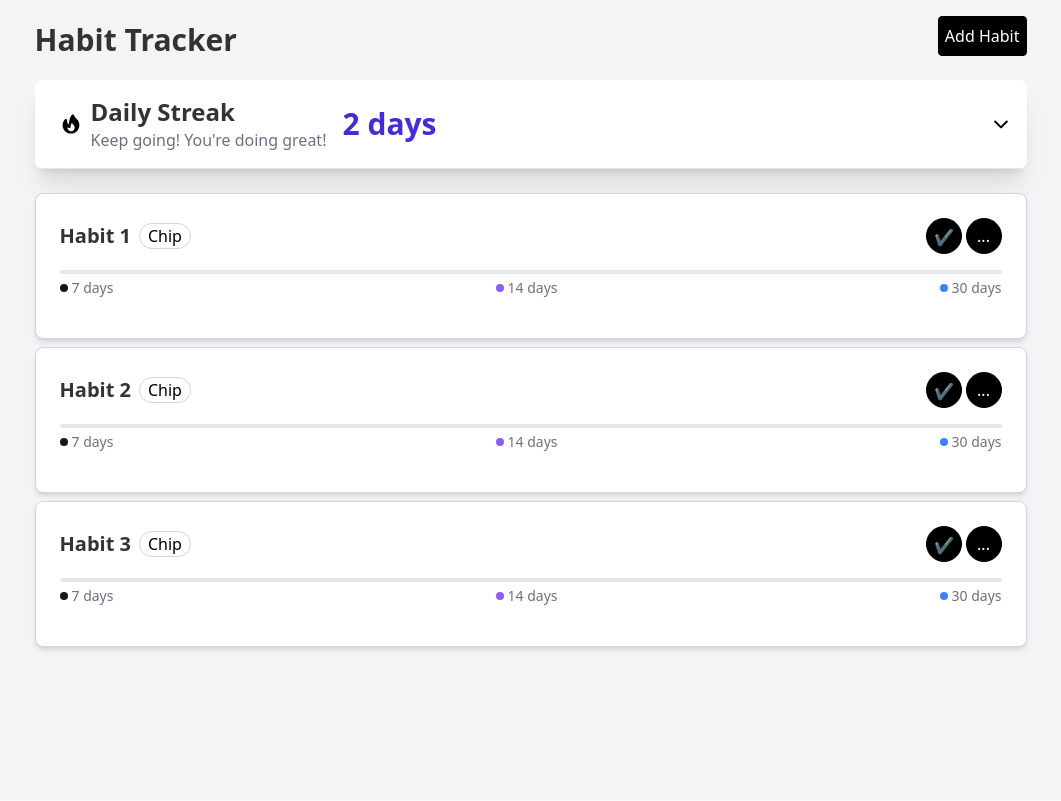
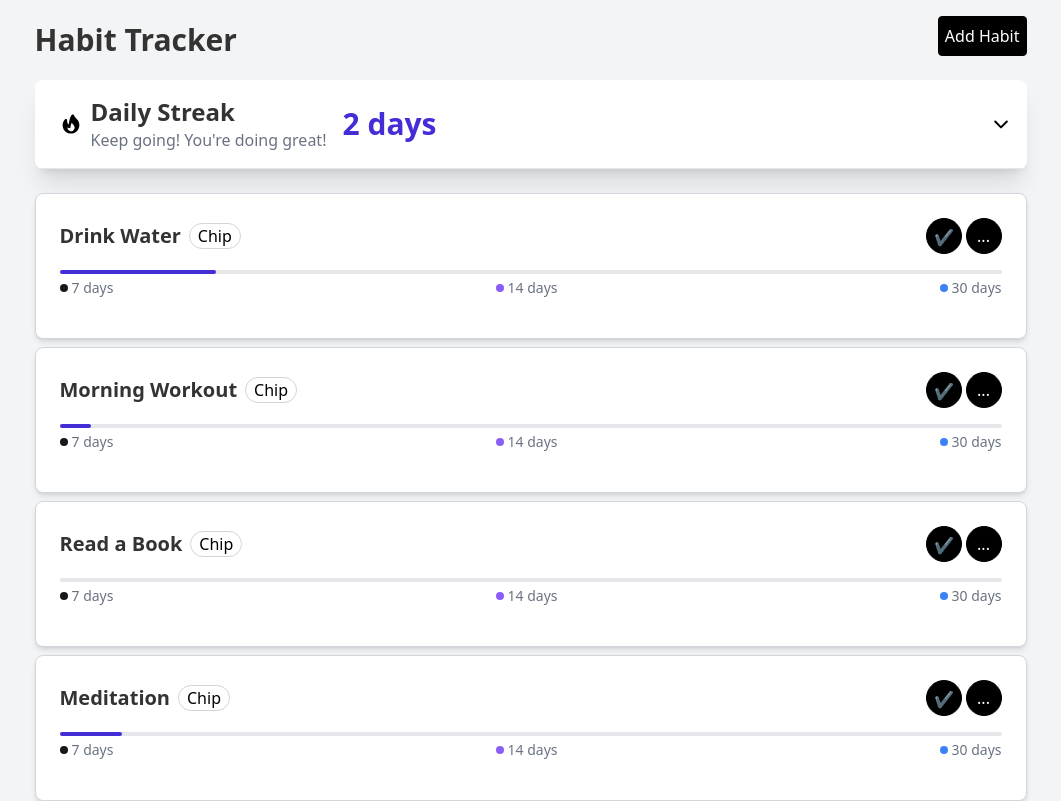
Before and after one commit to vlad-demchuk/habit-tracker_reactjs, a React (Vite) app: page / in a window 1280 px wide. Shown: the top 801 px of the page, without its empty margins (102-1163 px from the left). Built offline with nearby package versions, Linux system fonts and the light colour scheme.

Commit message:
Refactor List and Sidebar components: enhance habit selection, improve loading/error states, and update habit data structure

```diff
--- a/src/components/ui/Sidebar.tsx
+++ b/src/components/ui/Sidebar.tsx
@@ -5,7 +5,12 @@ import { CloseButton } from '@/components';
 
 import { SidebarProps } from '@/types/sidebar.ts';
 
-export const Sidebar = ({ isOpen, onClose, title, children }: SidebarProps) => {
+export const Sidebar = ({
+  isOpen,
+  onClose,
+  title = 'Title',
+  children,
+}: SidebarProps) => {
   const containerRef = useRef<HTMLElement | null>(null);
   const [isMounted, setIsMounted] = useState(false);
 
--- /dev/null
+++ b/src/data/mocks/habit.json
@@ -0,0 +1,47 @@
+[
+  {
+    "id": "habit-1",
+    "userId": "user-1",
+    "title": "Drink Water",
+    "description": "Drink at least 2 liters of water daily",
+    "createdAt": "2024-12-01T08:30:00.000Z",
+    "lastCompletedDate": "2025-06-07T09:00:00.000Z",
+    "streak": 5
+  },
+  {
+    "id": "habit-2",
+    "userId": "user-1",
+    "title": "Morning Workout",
+    "description": "15 minutes of stretching and core",
+    "createdAt": "2025-01-15T07:00:00.000Z",
+    "lastCompletedDate": "2025-06-07T07:30:00.000Z",
+    "streak": 1
+  },
+  {
+    "id": "habit-3",
+    "userId": "user-1",
+    "title": "Read a Book",
+    "description": "Read 10 pages of any book",
+    "createdAt": "2025-03-10T12:45:00.000Z",
+    "lastCompletedDate": null,
+    "streak": 0
+  },
+  {
+    "id": "habit-4",
+    "userId": "user-1",
+    "title": "Meditation",
+    "description": null,
+    "createdAt": "2025-05-01T06:15:00.000Z",
+    "lastCompletedDate": "2025-06-07T06:30:00.000Z",
+    "streak": 2
+  },
+  {
+    "id": "habit-5",
+    "userId": "user-1",
+    "title": "Write Journal",
+    "description": "Reflect on your day for 5 minutes",
+    "createdAt": "2025-02-20T22:00:00.000Z",
+    "lastCompletedDate": "2025-06-05T21:59:00.000Z",
+    "streak": 0
+  }
+]
--- a/src/features/habits/components/AddFormModal.tsx
+++ b/src/features/habits/components/AddFormModal.tsx
@@ -14,7 +14,6 @@ interface HabitFormData {
   description: string;
 }
 
-// eslint-disable-next-line @typescript-eslint/no-unused-vars
 const AddFormModal = ({ isOpen, onClose, onSubmit }: Props) => {
   const [formData, setFormData] = useState<HabitFormData>({
     title: '',
@@ -38,7 +37,13 @@ const AddFormModal = ({ isOpen, onClose, onSubmit }: Props) => {
 
   return (
     <Modal isOpen={isOpen} closeModal={onClose} title="Add New Habit">
-      <form className="w-[60vw] flex flex-col gap-4">
+      <form
+        className="w-[60vw] flex flex-col gap-4"
+        onSubmit={(e) => {
+          e.preventDefault();
+          onSubmit();
+        }}
+      >
         <div className="flex flex-col">
           <label htmlFor="title">
             Title<span className="text-red-500">*</span>
@@ -63,7 +68,12 @@ const AddFormModal = ({ isOpen, onClose, onSubmit }: Props) => {
         </div>
 
         <section className="flex gap-2 justify-end">
-          <Button variant="destructive" onClick={() => console.log('edit')}>
+          <Button
+            variant="destructive"
+            onClick={() => {
+              onClose();
+            }}
+          >
             Cancel
           </Button>
           <Button variant="primary" onClick={() => console.log('del')}>
--- a/src/features/habits/components/DetailsSidebar.tsx
+++ b/src/features/habits/components/DetailsSidebar.tsx
@@ -7,16 +7,17 @@ const DetailsSidebar = ({
   isOpen,
   onClose,
   title,
-  createdAt,
-  streak,
+  selectedHabit,
   children,
 }: HabitDetailsSidebarProps) => {
+  const { description, streak, createdAt } = selectedHabit ?? {};
+
   return (
     <Sidebar isOpen={isOpen} onClose={onClose} title={title}>
       <div className="grid gap-y-4">
         <section>
           <h4 className="uppercase text-gray-500 text-sm">Description</h4>
-          <p className="text-base">Habit description</p>
+          <p className="text-base">{description}</p>
         </section>
 
         <section>
--- a/src/features/habits/components/List.tsx
+++ b/src/features/habits/components/List.tsx
@@ -1,12 +1,27 @@
+import { Habit } from '@/features/habits/types';
+
 import { ListItem } from './ListItem';
 
-const habits = ['Habit 1', 'Habit 2', 'Habit 3'];
+interface Props {
+  isLoading: boolean;
+  isError: string;
+  habits: Habit[];
+  onHabitSelect: (habit: Habit) => void;
+}
 
-export const List = () => {
+export const List = ({ isLoading, isError, habits, onHabitSelect }: Props) => {
+  if (isLoading) {
+    return 'Loading...';
+  }
+
+  if (isError) {
+    return 'Something went wrong';
+  }
+
   return (
     <section className="grid gap-y-2">
       {habits.map((habit) => (
-        <ListItem key={habit} title={habit} />
+        <ListItem key={habit.id} habit={habit} onHabitSelect={onHabitSelect} />
       ))}
     </section>
   );
--- a/src/features/habits/components/ListItem.tsx
+++ b/src/features/habits/components/ListItem.tsx
@@ -1,6 +1,18 @@
 import { Button } from '@/components';
 
-export const ListItem = ({ title }: { title: string }) => {
+import { Habit } from '@/features/habits/types';
+import { getProgressBarValue } from '@/features/habits/utils';
+
+interface Props {
+  habit: Habit;
+  onHabitSelect: (habit: Habit) => void;
+}
+
+export const ListItem = ({ habit, onHabitSelect }: Props) => {
+  const { title, streak } = habit;
+
+  const progress = getProgressBarValue(streak);
+
   return (
     <article className="p-6 md:pb-10 grid gap-y-4 border-1 border-gray-300 rounded-lg shadow-md bg-white">
       <header className="flex justify-between">
@@ -13,14 +25,22 @@ export const ListItem = ({ title }: { title: string }) => {
 
         <div className="flex gap-1">
           <Button className="rounded-full size-9">✔</Button>
-          <Button className="rounded-full flex items-center justify-center size-9">
+          <Button
+            onClick={() => onHabitSelect(habit)}
+            className="rounded-full flex items-center justify-center size-9"
+          >
             ...
           </Button>
         </div>
       </header>
 
       <div>
-        <div className="mb-1 w-full h-1 bg-gray-200 rounded-full" />
+        <div className="mb-1 w-full h-1 bg-gray-200 rounded-full">
+          <div
+            className="h-full bg-indigo-700 rounded-full"
+            style={{ width: `${progress}%` }}
+          />
+        </div>
 
         <div className="flex justify-between">
           <div className="flex gap-1 place-items-center">
--- a/src/features/habits/types/index.ts
+++ b/src/features/habits/types/index.ts
@@ -2,9 +2,10 @@ export interface Habit {
   id: string;
   userId: string;
   title: string;
-  description?: string;
-  createdAt: Date;
-  lastCompletedDate?: Date; // ISO date string
+  description: string | null;
+  createdAt: string;
+  streak: number;
+  lastCompletedDate: string | null; // ISO date string
   // TODO: Migrate to HabitRecord[] instead of lastCompletedDate for analytic purposes (e.g. calendar implementation)
   // records?: HabitRecord[]; // tracking per day
   // schedule?: HabitSchedule; // e.g., daily, weekdays, custom
--- /dev/null
+++ b/src/features/habits/utils/index.ts
@@ -0,0 +1,3 @@
+export const getProgressBarValue = (streakDaysCount: number) => {
+  return (streakDaysCount / 30) * 100;
+};
--- a/src/pages/HomePage.tsx
+++ b/src/pages/HomePage.tsx
@@ -1,12 +1,16 @@
-import { lazy, useState } from 'react';
+import { lazy, useEffect, useState } from 'react';
 import { useSearchParams } from 'react-router';
 
 import { searchParamsKeys, searchParamsValues } from '@/routes/paths.ts';
 
 import { Header } from '@/components';
 
+import habitsMock from '@/data/mocks/habit.json';
+
 import { List } from '@/features/habits/components';
 import { Streak } from '@/features/streak/components';
+
+import { Habit } from '@/features/habits/types';
 
 const AddFormModal = lazy(
   () => import('@/features/habits/components/AddFormModal.tsx'),
@@ -19,8 +23,13 @@ const DetailsSidebar = lazy(
 const HomePage = () => {
   const [searchParams, setSearchParams] = useSearchParams();
 
-  // const [habits, setHabits] = useState([]);
-  const [isSidebarOpen, setIsSidebarOpen] = useState(false);
+  const [habits, setHabits] = useState<Habit[]>([]);
+  const [isHabitsLoading, setIsHabitsLoading] = useState(false);
+  const [selectedHabit, setSelectedHabit] = useState<Habit | null>(null);
+
+  const handleHabitSelect = (habit: Habit) => {
+    setSelectedHabit(habit);
+  };
 
   const isAdding =
     searchParams.get(searchParamsKeys.modal) === searchParamsValues.newHabit;
@@ -33,13 +42,19 @@ const HomePage = () => {
 
   const handleAddFormClose = () => {
     const newSearchParams = new URLSearchParams(searchParams);
-
     newSearchParams.delete(searchParamsKeys.modal);
-
     setSearchParams(newSearchParams.toString());
   };
 
   const handleAddSubmit = () => ({});
+
+  useEffect(() => {
+    setIsHabitsLoading(true);
+    setTimeout(() => {
+      setHabits(habitsMock);
+      setIsHabitsLoading(false);
+    }, 2000);
+  }, []);
 
   return (
     <>
@@ -47,7 +62,12 @@ const HomePage = () => {
 
       <Streak />
 
-      <List />
+      <List
+        isLoading={isHabitsLoading}
+        isError={''}
+        habits={habits}
+        onHabitSelect={handleHabitSelect}
+      />
 
       <AddFormModal
         isOpen={isAdding}
@@ -57,14 +77,11 @@ const HomePage = () => {
 
       {/* Sidebar */}
       <DetailsSidebar
-        isOpen={isSidebarOpen}
-        onClose={() => setIsSidebarOpen(false)}
-        title="Sidebar"
-        createdAt="01.01.2025"
-        streak="5 days"
-      >
-        Content
-      </DetailsSidebar>
+        isOpen={!!selectedHabit}
+        title={selectedHabit?.title}
+        selectedHabit={selectedHabit}
+        onClose={() => setSelectedHabit(null)}
+      />
     </>
   );
 };
```
Also changed, not shown: src/types/sidebar.ts (+5 -4 lines).
